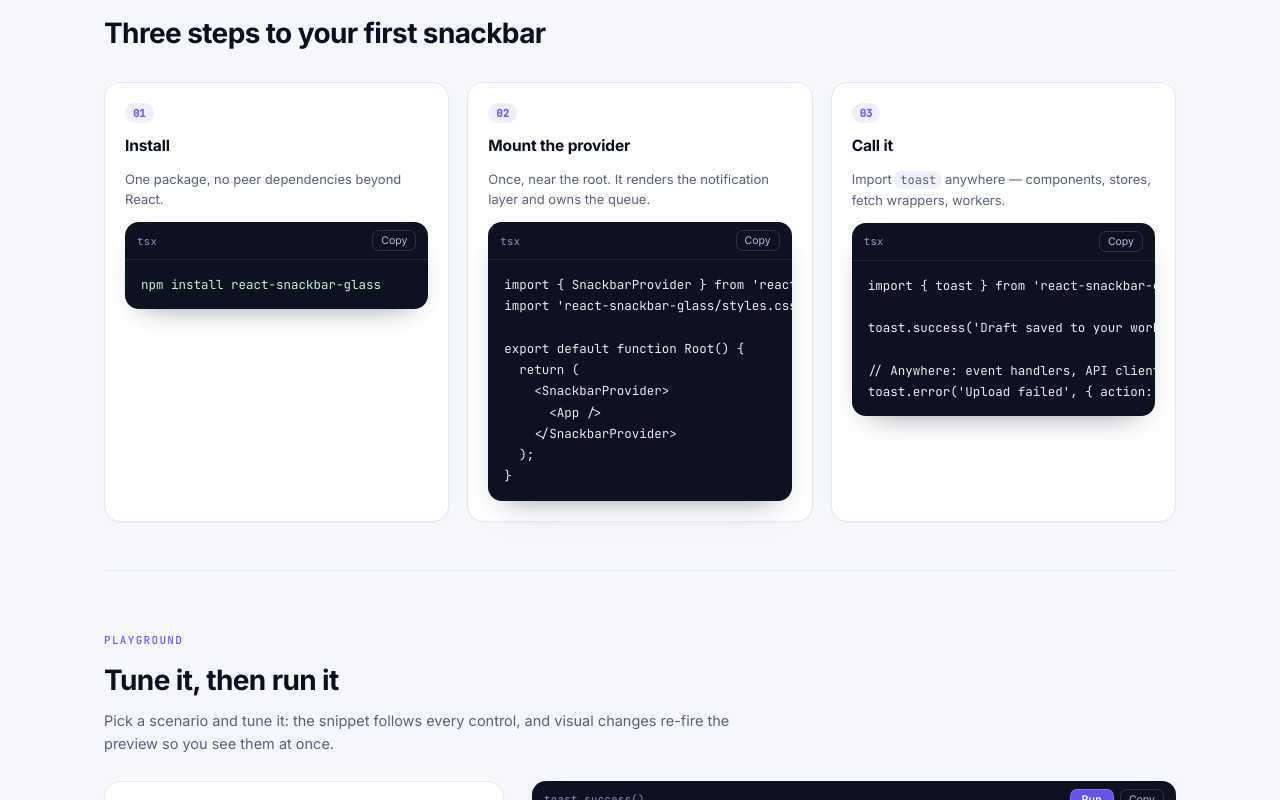
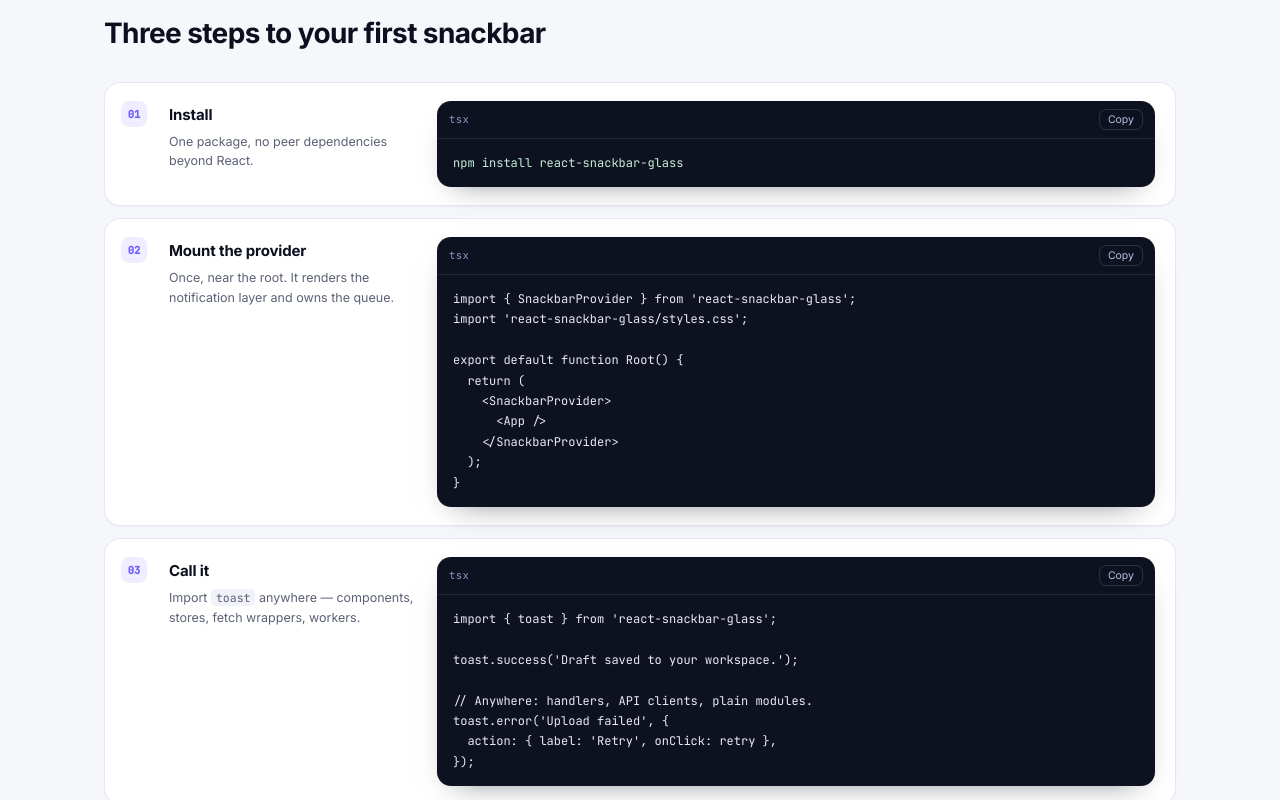
Before and after one commit to gorkembayraktar/react-snackbar-glass, a React (Vite) app in the folder demo/: page / in a window 1280 px wide. Shown: the part 860-1660 px from the top of the page. Built offline with nearby package versions, Linux system fonts and the light colour scheme.

Commit message:
fix(demo): lay the setup steps out as rows so snippets fit

```diff
--- a/demo/src/ApiHome.tsx
+++ b/demo/src/ApiHome.tsx
@@ -34,8 +34,10 @@ const STEP_CALL = `import { toast } from 'react-snackbar-glass';
 
 toast.success('Draft saved to your workspace.');
 
-// Anywhere: event handlers, API clients, plain modules.
-toast.error('Upload failed', { action: { label: 'Retry', onClick: retry } });`;
+// Anywhere: handlers, API clients, plain modules.
+toast.error('Upload failed', {
+  action: { label: 'Retry', onClick: retry },
+});`;
 
 /* ----------------------------------------------------------------- controls */
 
@@ -660,34 +662,46 @@ function Docs({
             <h2>Three steps to your first snackbar</h2>
           </header>
 
-          <div className="steps">
-            <article className="step">
+          <ol className="steps">
+            <li className="step">
               <span className="step__badge">01</span>
+              <div className="step__body">
                 <h3>Install</h3>
                 <p>One package, no peer dependencies beyond React.</p>
+              </div>
+              <div className="step__code">
                 <CodeBlock code={INSTALL} tone="terminal" />
-            </article>
+              </div>
+            </li>
 
-            <article className="step">
+            <li className="step">
               <span className="step__badge">02</span>
+              <div className="step__body">
                 <h3>Mount the provider</h3>
                 <p>
-                Once, near the root. It renders the notification layer and owns
-                the queue.
+                  Once, near the root. It renders the notification layer and
+                  owns the queue.
                 </p>
+              </div>
+              <div className="step__code">
                 <CodeBlock code={STEP_MOUNT} />
-            </article>
+              </div>
+            </li>
 
-            <article className="step">
+            <li className="step">
               <span className="step__badge">03</span>
+              <div className="step__body">
                 <h3>Call it</h3>
                 <p>
-                Import <code>toast</code> anywhere — components, stores, fetch
-                wrappers, workers.
+                  Import <code>toast</code> anywhere — components, stores,
+                  fetch wrappers, workers.
                 </p>
+              </div>
+              <div className="step__code">
                 <CodeBlock code={STEP_CALL} />
-            </article>
               </div>
+            </li>
+          </ol>
         </section>
 
         <section className="section" id="playground">
--- a/demo/src/api-home.css
+++ b/demo/src/api-home.css
@@ -430,17 +430,20 @@ pre {
 /* ------------------------------------------------------------------ steps */
 
 .steps {
-  display: grid;
-  grid-template-columns: repeat(3, minmax(0, 1fr));
-  gap: 18px;
-  padding-bottom: 40px;
+  display: flex;
+  flex-direction: column;
+  gap: 12px;
+  margin: 0;
+  padding: 0 0 40px;
+  list-style: none;
 }
 
 .step {
-  display: flex;
-  flex-direction: column;
-  gap: 11px;
-  padding: 20px;
+  display: grid;
+  grid-template-columns: 30px minmax(180px, 250px) minmax(0, 1fr);
+  gap: 18px;
+  align-items: start;
+  padding: 18px 20px 18px 16px;
   border: 1px solid var(--docs-line);
   border-radius: var(--docs-radius);
   background: var(--docs-panel);
@@ -448,9 +451,11 @@ pre {
 }
 
 .step__badge {
-  align-self: flex-start;
-  padding: 2px 8px;
-  border-radius: 999px;
+  display: grid;
+  place-items: center;
+  width: 26px;
+  height: 26px;
+  border-radius: 8px;
   background: var(--docs-accent-soft);
   color: var(--docs-accent);
   font-family: var(--docs-mono);
@@ -458,9 +463,18 @@ pre {
   font-weight: 600;
 }
 
+.step__body {
+  min-width: 0;
+  padding-top: 2px;
+}
+
+.step__code {
+  min-width: 0;
+}
+
 .step h3 {
-  margin: 0;
-  font-size: 15.5px;
+  margin: 0 0 6px;
+  font-size: 15px;
   font-weight: 650;
   letter-spacing: -0.01em;
 }
@@ -468,7 +482,7 @@ pre {
 .step p {
   margin: 0;
   color: var(--docs-muted);
-  font-size: 13px;
+  font-size: 12.5px;
   line-height: 1.55;
 }
 
@@ -476,11 +490,11 @@ pre {
   padding: 1px 5px;
   border-radius: 5px;
   background: #f1f2f9;
-  font-size: 12px;
+  font-size: 11.5px;
 }
 
-.step .code {
-  margin-top: 2px;
+.step .code pre {
+  font-size: 12px;
 }
 
 /* -------------------------------------------------------------- playground */
@@ -1066,8 +1080,19 @@ td:first-child {
     display: none;
   }
 
-  .steps {
-    grid-template-columns: minmax(0, 1fr);
+  .step {
+    grid-template-columns: 26px minmax(0, 1fr);
+    gap: 12px 14px;
+    padding: 16px;
+  }
+
+  .step__code {
+    grid-column: 1 / -1;
+  }
+
+  .step__badge {
+    width: 24px;
+    height: 24px;
   }
 
   .playground,
```
Lines whose indentation alone changed are shown as unchanged.
